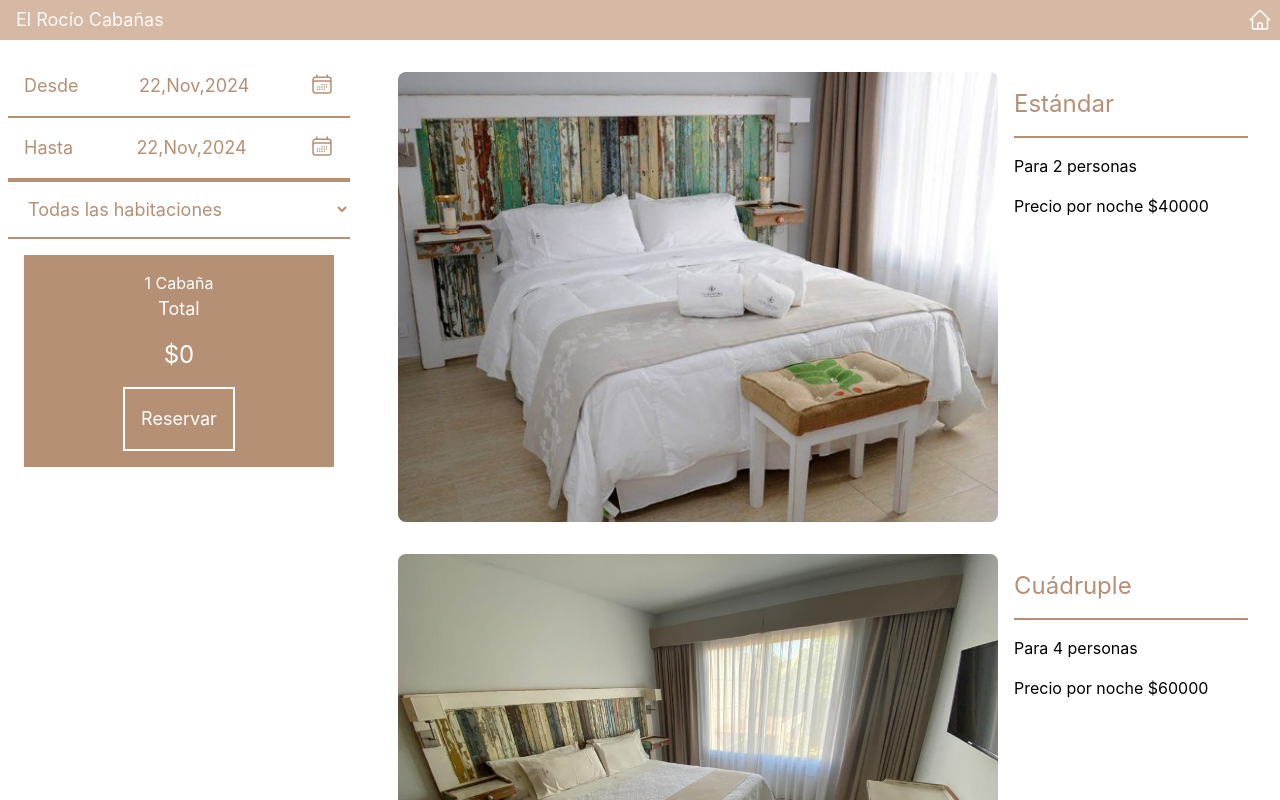
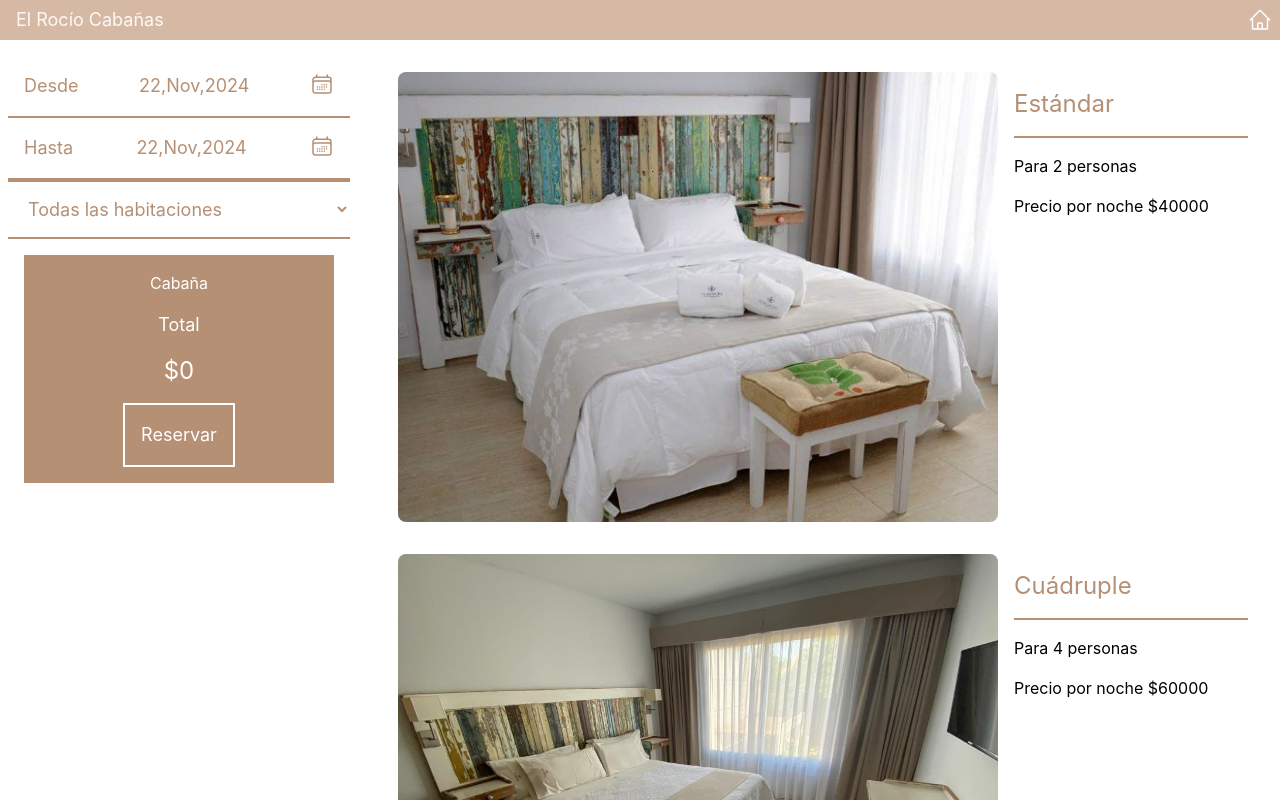
Before and after one commit to carrizobrebeca/ElRocio, a React (Create React App) app: page /rooms in a window 1280 px wide. Shown: the top 800 px of the page. Built offline with nearby package versions, Linux system fonts and the light colour scheme.

Commit message:
Actualizando reserva

```diff
--- a/src/Components/Pages/Dates.jsx
+++ b/src/Components/Pages/Dates.jsx
@@ -57,6 +57,22 @@ const Dates = ({ onPersonasChange }) => {
   };
 
   const total = calcularTotal();
+
+  const cabin = () => {
+    let tipo;
+    if (personas === "todas") {
+      tipo = "";
+    } else if (personas === "2") {
+      tipo = "Estándar";
+    } else if (personas === "4") {
+      tipo = "Cuádruple";
+    } else if (personas === "6") {
+      tipo = "Familiar";
+    }
+ return tipo;
+  };
+
+  const tipo = cabin();
 
   return (
     <div>
@@ -133,11 +149,11 @@ const Dates = ({ onPersonasChange }) => {
         {/* <div className="p-0 custom-border bg-white text-[#b59074] md:pl-4 md:pr-4"></div> */}
         <div className="p-4 m-4 bg-[#b59074] flex justify-center text-white md:pl-4 md:pr-4 ">
           <div>
-            <h2 className="text-base flex justify-center">1 Cabaña</h2>
+            <h2 className="text-base flex justify-center">Cabaña {tipo}</h2>
             <h3 className="flex justify-center">
   {personas !== "todas" && `Para ${personas} personas`}
 </h3>
-            <h3 className="flex justify-center">Total</h3>
+            <h3 className="flex justify-center pt-4">Total</h3>
             <h3 className="p-4 text-2xl flex justify-center">
             {`$${total.toLocaleString()}`}
             </h3>
```
